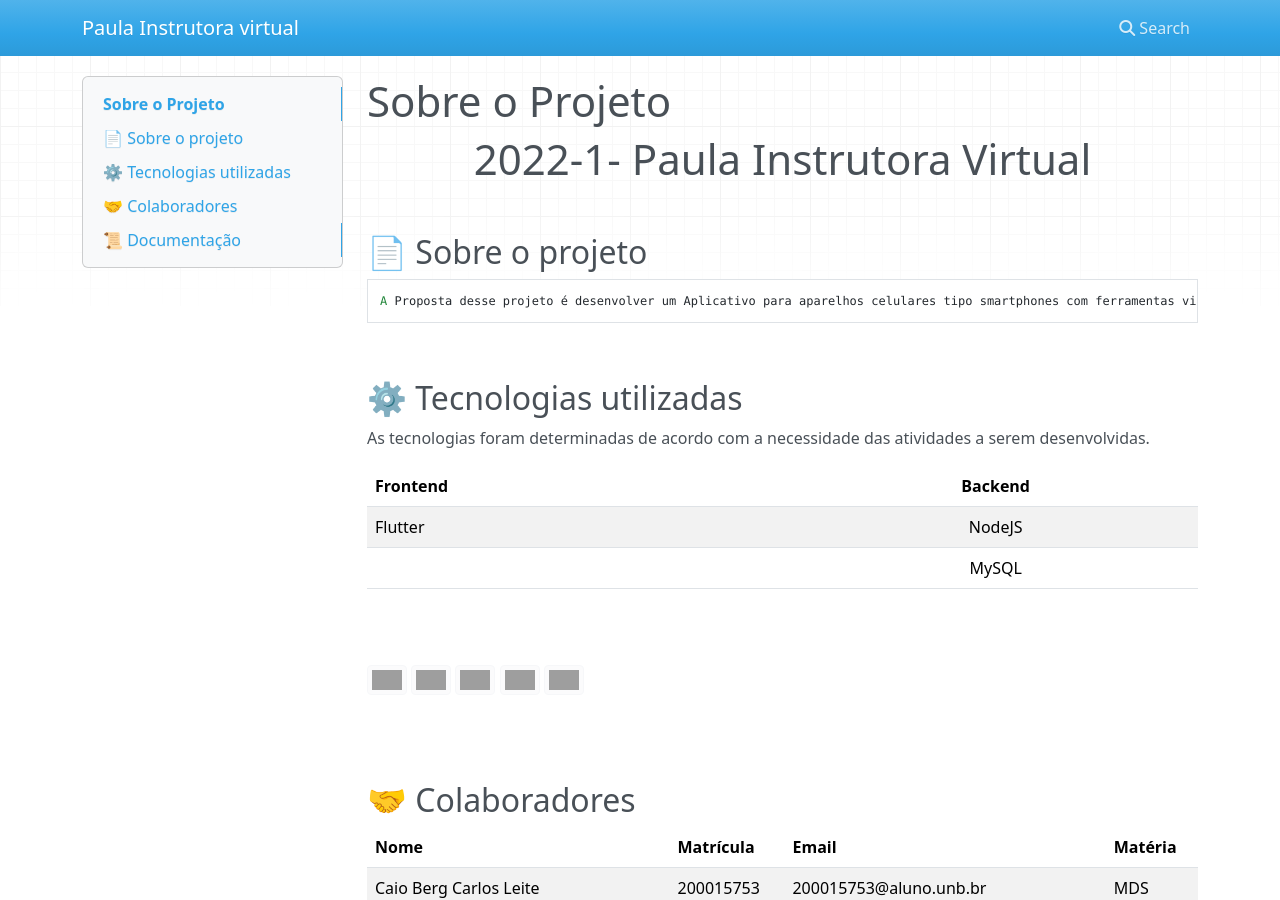
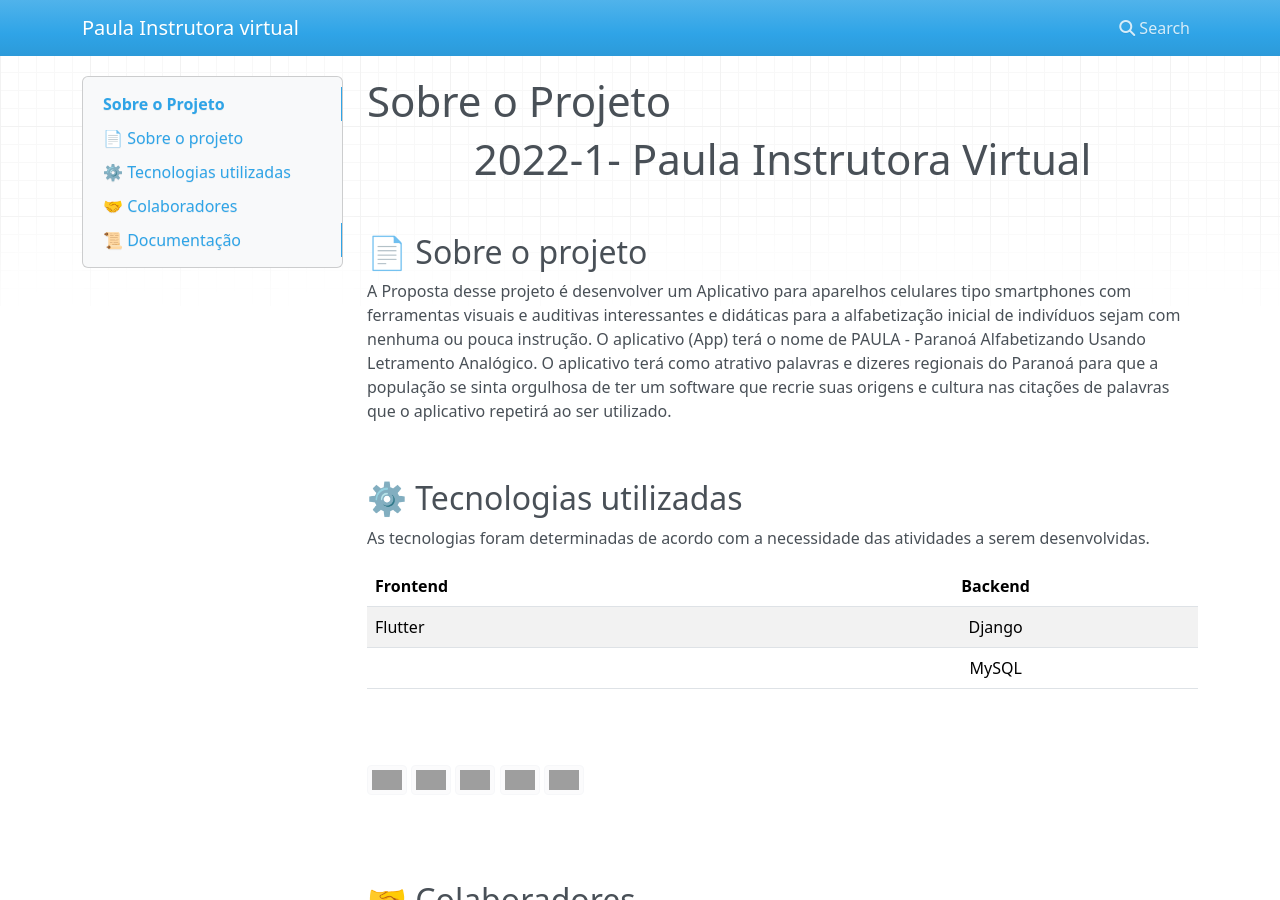
Before and after one commit to mdsreq-fga-unb/2022.1-Paula-Instrutora-Virtual, an MkDocs documentation site: the page built from docs/index.md, in a window 1280 px wide and 900 px high. Built offline with MkDocs 1.6.1, drawn with Linux system fonts in a browser that asks for light colours; nearby versions of some CDN libraries; grey boxes are pictures that could not be loaded.

Commit message:
changing backend

```diff
--- a/docs/index.md
+++ b/docs/index.md
@@ -8,7 +8,7 @@
 
 ## 📄 Sobre o projeto
 
-    A Proposta desse projeto é desenvolver um Aplicativo para aparelhos celulares tipo smartphones com ferramentas visuais e auditivas interessantes e didáticas para a alfabetização inicial de indivíduos sejam com nenhuma ou pouca instrução. O aplicativo (App) terá o nome de PAULA - Paranoá Alfabetizando Usando Letramento Analógico. O aplicativo terá como atrativo palavras e dizeres regionais do Paranoá para que a população se sinta orgulhosa de ter um software que recrie suas origens e cultura nas citações de palavras que o aplicativo repetirá ao ser utilizado.
+A Proposta desse projeto é desenvolver um Aplicativo para aparelhos celulares tipo smartphones com ferramentas visuais e auditivas interessantes e didáticas para a alfabetização inicial de indivíduos sejam com nenhuma ou pouca instrução. O aplicativo (App) terá o nome de PAULA - Paranoá Alfabetizando Usando Letramento Analógico. O aplicativo terá como atrativo palavras e dizeres regionais do Paranoá para que a população se sinta orgulhosa de ter um software que recrie suas origens e cultura nas citações de palavras que o aplicativo repetirá ao ser utilizado.
 
 <br/>
 
@@ -18,7 +18,7 @@ As tecnologias foram determinadas de acordo com a necessidade das atividades a s
 
 | Frontend | Backend |
 | :------- | :-----: |
-| Flutter  | NodeJS  |
+| Flutter  | Django  |
 |          |  MySQL  |
 
 <br>
```
